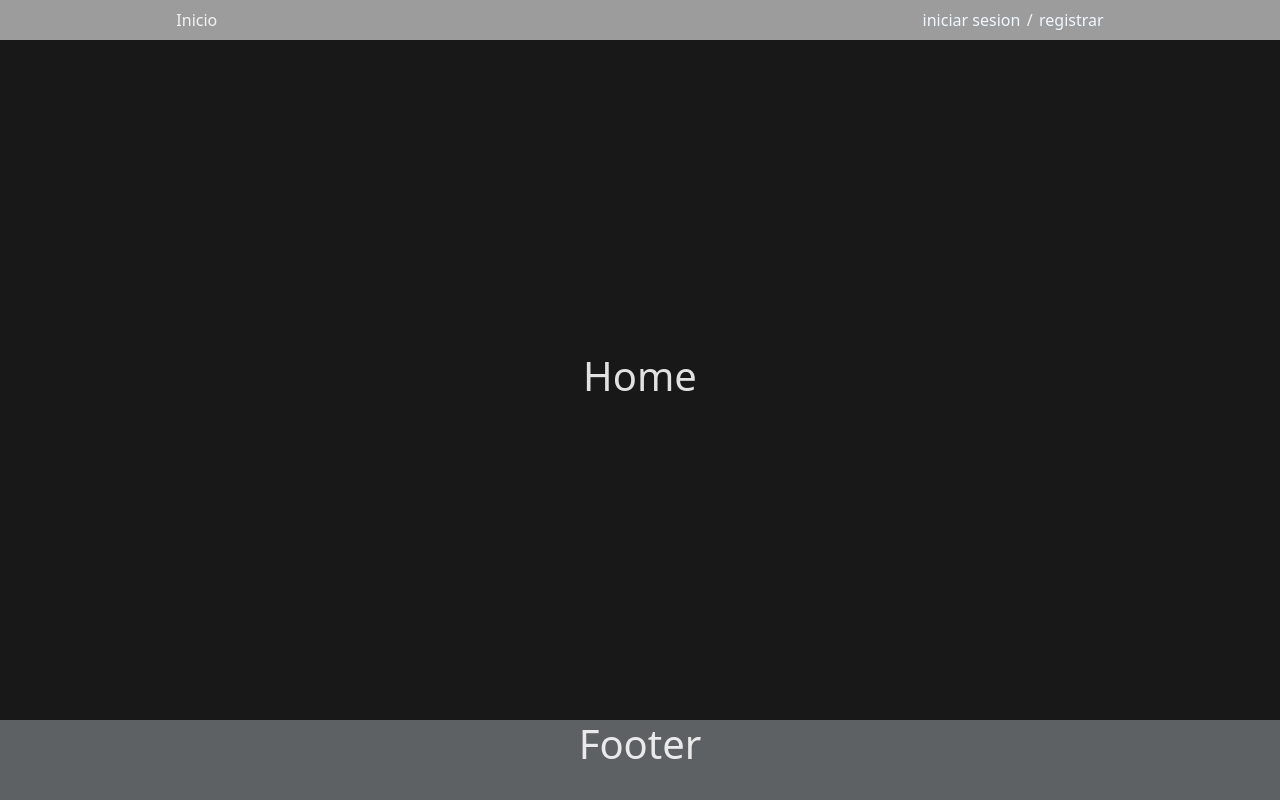
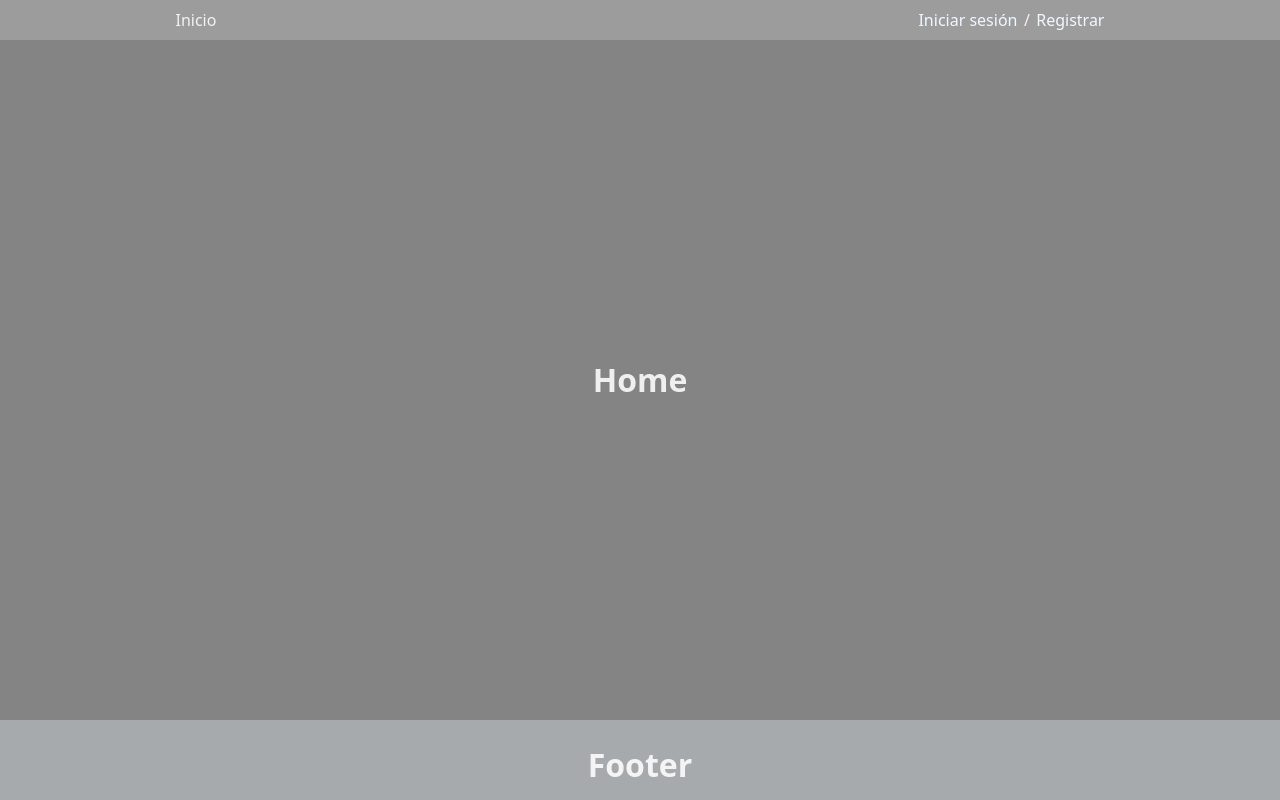
Before and after one commit to AlinPetrisorCiobanu/tatoo_studio, a React (Vite) app: page / in a window 1280 px wide. Built offline with nearby package versions, Linux system fonts and the light colour scheme.

Commit message:
ADD: se añaden las paginas Login/Register

```diff
--- a/src/components/Banner/Banner.jsx
+++ b/src/components/Banner/Banner.jsx
@@ -1,23 +1,50 @@
+import { Link, useLocation } from 'react-router-dom';
+import React from 'react';
 import '../../styleshiets/banner.css'
 
-const Banner = ({page}) => {
+const Banner = ({ page }) => {
 
+    const location = useLocation();
     const loged = 0
     const pagination = 0
 
+    const links = [
+        { path: "/login/user", label: "Iniciar sesión" },
+        { path: "/", label: "Incio" },
+        { path: "/register/user", label: "Registrar" }
+    ]
+
+    const visibleLinks = links.filter(link => link.path !== location.pathname);
+
     return (
         <div className="Banner">
-            <div className='page_banner'>{page? page.toString():("Hola")}</div>
-            {!pagination?(
+            <div className='page_banner'>{page ? page.toString() : ("Hola")}</div>
+            {!pagination ? (
                 <div></div>
-            ):(
-            <div className='Pagination_home'>2</div>
+            ) : (
+                <div className='Pagination_home'>2</div>
             )}
             {!loged ? (
                 <div className='log_reg_banner'>
-                    <div><a className='link_banner' href='#'>iniciar sesion</a></div>
-                    <div><a>/</a></div>
-                    <div><a className='link_banner' href='#'>registrar</a></div>
+
+                    {visibleLinks.map((link, index) => {
+                        return(
+                            <React.Fragment key={link.path}>
+                            <div>
+                                <Link to={link.path} className='link_banner'>
+                                    {link.label}
+                                </Link>
+                            </div>
+                            {index < visibleLinks.length - 1 && (
+                                <div>
+                                    <a>/</a>
+                                </div>
+                            )}
+                        </React.Fragment>
+                        )
+
+                    })}
+
                 </div>
             ) : (
                 <div className='log_reg_banner'>
--- /dev/null
+++ b/src/components/Footer/Footer.jsx
@@ -0,0 +1,11 @@
+import '../../styleshiets/footer.css'
+
+const Footer = () => {
+    return(
+        <div className="Footer_design">
+            <h1>Footer</h1>
+        </div>
+    )
+}
+
+export default Footer
--- a/src/main.jsx
+++ b/src/main.jsx
@@ -1,4 +1,3 @@
-import 'bootstrap/dist/css/bootstrap.min.css'
 import { StrictMode } from 'react'
 import { createRoot } from 'react-dom/client'
 import { BrowserRouter } from 'react-router-dom'
--- a/src/pages/Home/Home.jsx
+++ b/src/pages/Home/Home.jsx
@@ -1,15 +1,14 @@
 import Banner from "../../components/Banner/Banner";
+import Footer from "../../components/Footer/Footer";
 
 function Home() {
     return (
-        <div className="Container_home">
+        <div className="Container">
             <Banner page="Inicio"/>
             <div className="Content_home">
                 <h1>Home</h1>
             </div>
-            <div className="Footer_home">
-                <h1>Footer</h1>
-            </div>
+            <Footer />
         </div>
     )
 
--- a/src/pages/Login/Login.jsx
+++ b/src/pages/Login/Login.jsx
@@ -0,0 +1,17 @@
+import Banner from "../../components/Banner/Banner"
+import Footer from "../../components/Footer/Footer"
+
+
+const Login = () => {
+
+    return(
+        <div className="Container">
+            <Banner page="Inicio de Sesion"/>
+            <h1>Login</h1>
+            <Footer />
+        </div>
+    )
+
+}
+
+export default Login
--- a/src/pages/Register/Register.jsx
+++ b/src/pages/Register/Register.jsx
@@ -0,0 +1,19 @@
+import Banner from "../../components/Banner/Banner"
+import Footer from "../../components/Footer/Footer"
+
+
+
+
+const Register = () => {
+
+    return(
+        <div className="Container">
+            <Banner page="Registro de Usuario"/>
+            <h1>Registro</h1>
+            <Footer />
+        </div>
+    )
+
+}
+
+export default Register
--- a/src/routes/AppRoutes.jsx
+++ b/src/routes/AppRoutes.jsx
@@ -3,6 +3,8 @@ import { BrowserRouter as Router, Routes, Route } from "react-router-dom";
 
 import AuthLayout from "../layouts/AuthLayout";
 import Home from "../pages/Home/Home.jsx";
+import Login from "../pages/Login/Login.jsx";
+import Register from "../pages/Register/Register.jsx";
 // import DashboardLayout from "../layouts/DashboardLayout";
 // import PrivateRoute from "./PrivateRoute";
 
@@ -12,6 +14,8 @@ const AppRoutes = () => {
         <Routes>
             <Route element={<AuthLayout />}>
                 <Route path="/" element={<Home />} />
+                <Route path="/login/user" element={<Login />} />
+                <Route path="/register/user" element={<Register />} />
             </Route>
         </Routes>
 
--- /dev/null
+++ b/src/styleshiets/footer.css
@@ -0,0 +1,6 @@
+
+.Footer_design{
+height: 10vh;
+    width: 100%;
+    background-color: rgba(240, 248, 255, 0.327);
+}
--- a/src/styleshiets/global.css
+++ b/src/styleshiets/global.css
@@ -1,3 +1,14 @@
+Body {
+  color: rgba(255, 255, 255, 0.87);
+  width: 100%;
+  height: 100vh;
+  background-color: #535353b5;
+  margin: 0px;
+  padding: 0px;
+  overflow: hidden;
+  box-sizing: border-box;
+}
+
 /* Root */
 :root {
   font-family: system-ui, Avenir, Helvetica, Arial, sans-serif;
@@ -6,21 +17,31 @@
 
   color-scheme: light dark;
   color: rgba(255, 255, 255, 0.87);
-  background-color: #391c1c;
 
   font-synthesis: none;
   text-rendering: optimizeLegibility;
   -webkit-font-smoothing: antialiased;
   -moz-osx-font-smoothing: grayscale;
+
 }
-Body{
-  color: rgba(255, 255, 255, 0.87);
-  background-color: #181818;
-  margin: 0px;
-  padding: 0px;
+
+.Container {
+  display: flex;
+  width: 100%;
+  height: 100vh;
   overflow: hidden;
-  box-sizing: border-box;
+  text-align: center;
+  justify-content: space-between;
+  align-items: center;
+  flex-direction: column;
+
 }
+
+
+
+
+
+
 
 /* Main */
 .custom-input {
@@ -35,7 +56,7 @@ Body{
   padding-right: 20px;
   border: 0px;
   border-bottom: 2px dotted #007bff77;
-  border-radius:10px 10px 0px 0px;
+  border-radius: 10px 10px 0px 0px;
   outline: none;
   background-color: rgba(0, 0, 0, 0.212);
 }
@@ -48,7 +69,8 @@ Body{
   font-size: 14px;
   color: #f7f7f7;
 }
-body .button_login_reg{
+
+body .button_login_reg {
   min-width: 100px;
   border: 2px solid black;
   border-radius: 10px;
--- a/src/styleshiets/home_design.css
+++ b/src/styleshiets/home_design.css
@@ -1,15 +1,3 @@
-.Container_home{
-    display: flex;
-    width: 100%;
-    height: 100vh;
-    overflow: hidden;
-    text-align: center;
-    justify-content: space-between;
-    align-items: center;
-    flex-direction: column;
-
-}
-
 .Content_home{
     height: 78vh;
     width: 100%;
@@ -19,9 +7,3 @@
     justify-content: center;
     align-items: center ;
 }
-
-.Footer_home{
-    height: 10vh;
-    width: 100%;
-    background-color: rgba(240, 248, 255, 0.327);
-}
```
